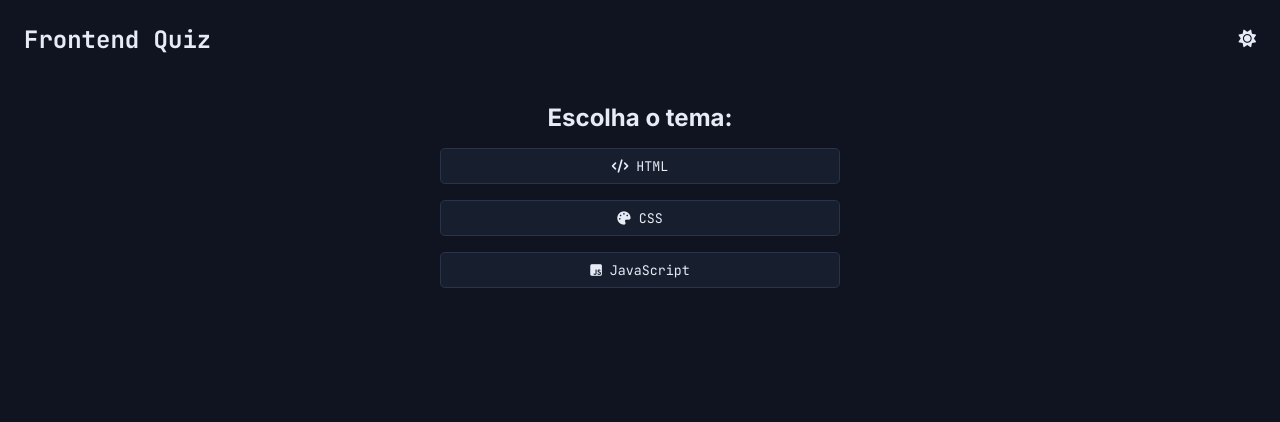
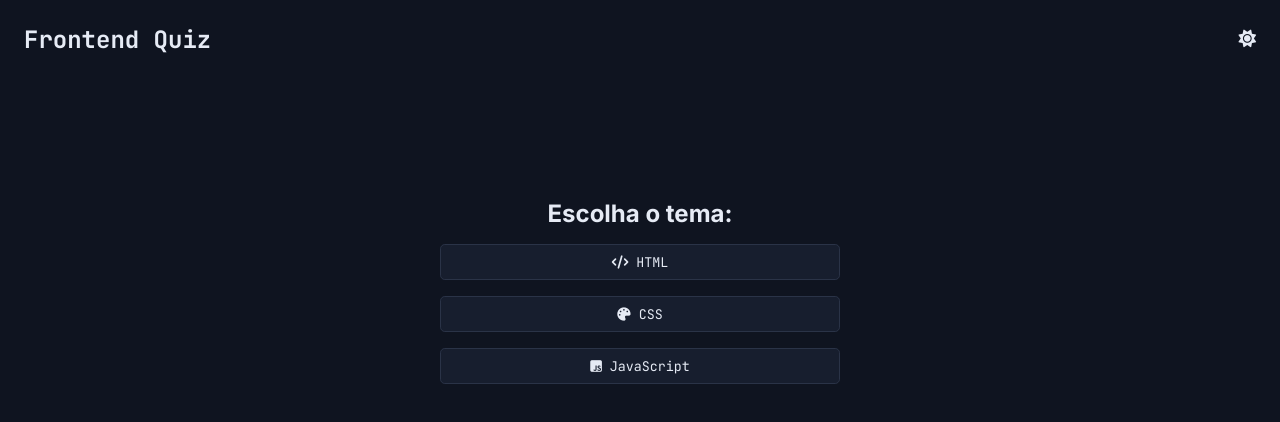
Before and after one commit to nathaliadebona/frontend-quiz, a plain HTML site: page index.html in a window 1280 px wide. Drawn offline with Linux system fonts and the light colour scheme.

Commit message:
style: add top margin to the screens and reduce the title size
Push the screens down from the header with a top margin on main and set the header h1 font size to 1.5rem.

```diff
--- a/style/style.css
+++ b/style/style.css
@@ -57,7 +57,7 @@ header h1 {
 
 main {
     max-width: 50rem;
-    margin: 0 auto;
+    margin: 6rem auto 0;
     padding: 1rem;
 }
 
```
